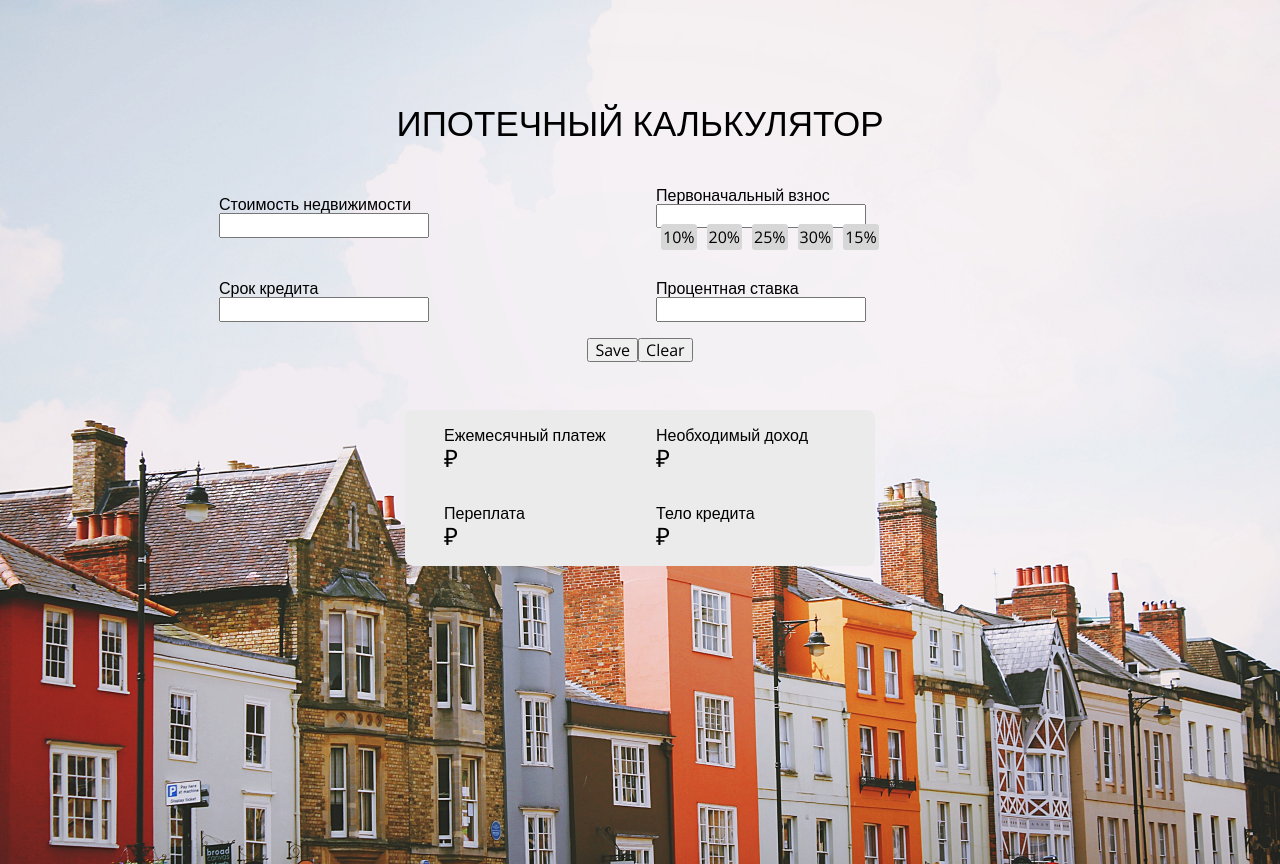
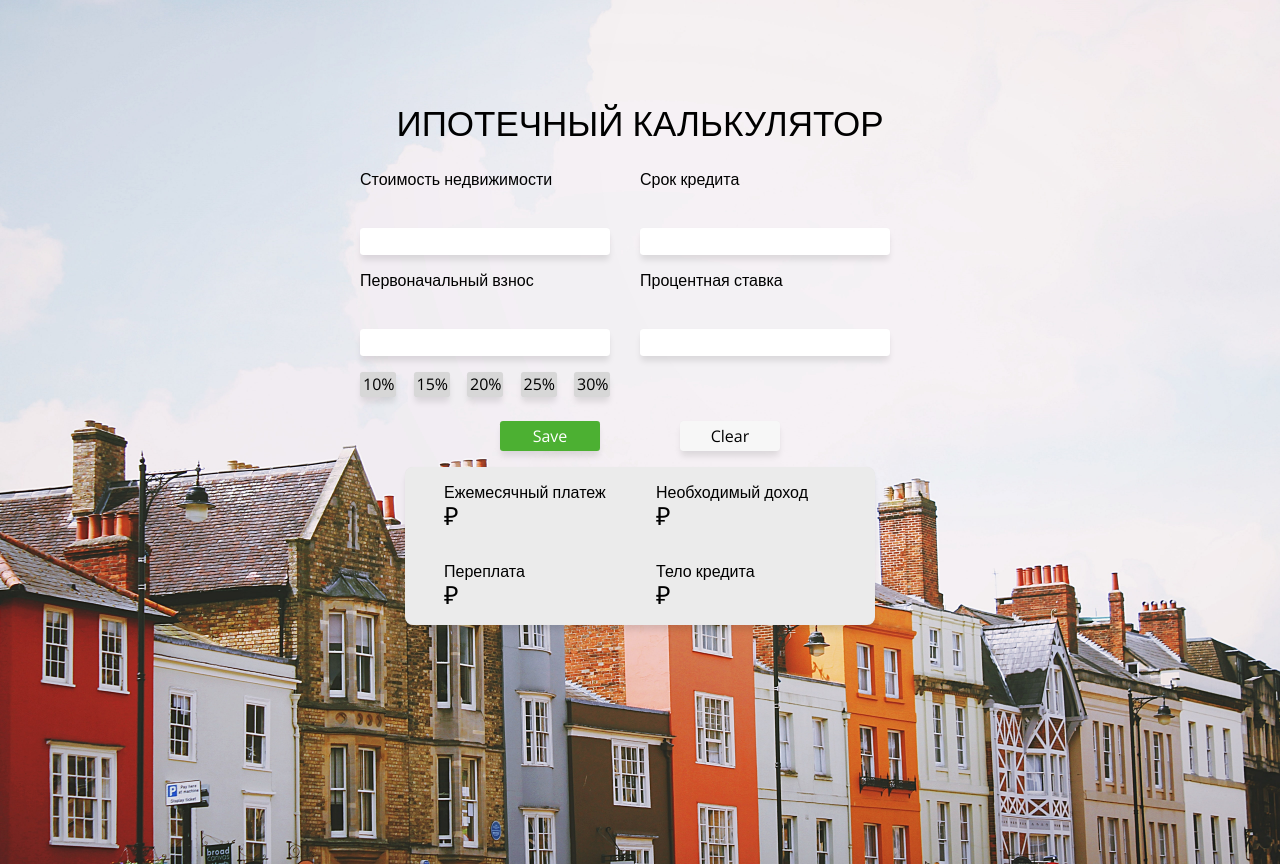
Before and after one commit to bthrsn/credit-calculator, a React (Create React App) app: page / in a window 1280 px wide. Built offline with nearby package versions, Linux system fonts and the light colour scheme.

Commit message:
add more styles and first part of calculation, need fixes

```diff
--- a/src/components/ButtonsBlock.js
+++ b/src/components/ButtonsBlock.js
@@ -4,18 +4,56 @@ import styled from 'styled-components';
 const Buttons = styled.div`
   display: flex;
   justify-content: space-between;
-  align-items: start;
+  align-items: center;
+  flex-direction: row;
+  width: 35%;
+
+    button {
+      width: 100px;
+      height: 30px;
+      border: none;
+      border-radius: .2rem;
+      box-shadow: 0 0 1px 0 rgba(8, 11, 14, .06),
+      0 6px 6px -1px rgba(8, 11, 1, .1);
+      cursor: pointer;
+      transition: all .3s ease-in-out;
+        &:hover {
+          box-shadow: 0 0 1px 0 rgba(8, 11, 14, .06),
+          0 16px 16px -1px rgba(8, 11, 1, .1);
+        }
 `;
 
-const SaveButton = styled.button``;
+const SaveButton = styled.button`
+  background-color: #4cb032;
+  color: #fff;
+`;
 
-const ClearButton = styled.button``;
+const ClearButton = styled.button`
+  background-color: #f7f7f7;
+  color: #000;
+`;
 
 const ButtonsBlock = () => {
+
+  // const saveData = (e) => {
+  //   e.preventDefault();
+  // }
+
+  // const clearData = (e) => {
+  //   e.preventDefault();
+  // }
   return (
     <Buttons>
-        <SaveButton>Save</SaveButton>
-        <ClearButton>Clear</ClearButton>
+        <SaveButton
+          // onClick={saveData()}
+          >
+            Save
+          </SaveButton>
+        <ClearButton
+          // onClick={clearData()}
+          >
+            Clear
+        </ClearButton>
     </Buttons>
   )
 }
--- a/src/components/FormBlock.js
+++ b/src/components/FormBlock.js
@@ -1,8 +1,9 @@
-import React from 'react';
+import React, {useState} from 'react';
 import styled from 'styled-components';
-import RadioButtons from './RadioButtons';
+import RadioButtonsBlock from './RadioButtonsBlock';
 import TotalBlock from './TotalBlock';
 import ButtonsBlock from './ButtonsBlock';
+import validateField from '../services/validateField';
 
 const Container = styled.div`
   display: flex;
@@ -10,7 +11,7 @@ const Container = styled.div`
   align-items: center;
   flex-direction: column;
   padding: 3rem 0;
-  max-width: 900px;
+  max-width: 800px;
   margin: auto;
 
     h1 {
@@ -24,47 +25,127 @@ const Container = styled.div`
     form {
       display: flex;
       justify-content: center;
-      align-items: center;
+      align-items: top;
       flex-wrap: wrap;
       margin-top: 1rem;
     }
+
 `;
 
 const InputSection = styled.div`
-  width: 45%;
-  min-width: 350px;
-  max-width: 450px;
-  display; flex;
+  width: 35%;
+  min-width: 250px;
+  max-width: 350px;
+  display: flex;
   flex-direction: column;
-  padding: 1rem;
+  padding-bottom: 1rem;
+
+    label {
+      margin-bottom: .5rem;
+    }
+
+    input {
+      margin-right: 30px;
+      height: 25px;
+      border: none;
+      outline: none;
+      border-radius: .2rem;
+      box-shadow: 0 0 1px 0 rgba(8, 11, 14, .06),
+      0 6px 6px -1px rgba(8, 11, 1, .1);
+      transition: all .3s ease-in-out;
+        &:hover,
+        &:focus {
+          box-shadow: 0 0 1px 0 rgba(8, 11, 14, .06),
+          0 16px 16px -1px rgba(8, 11, 1, .1);
+        }
+    }
+`;
+
+const ErrorBlock = styled.span`
+  margin: 1rem;
+  font-weight: 500;
+  color: red;
 `;
 
 
+
 const FormBlock = () => {
+const [purchasePrise, setPurchasePrise] = useState(''),
+      [loanTerm, setLoanTerm] = useState(''),
+      [downPayment, setDownPayment] = useState(''),
+      [loanApr, setLoanApr] = useState('');
+
+const setCalculation = async (e) => {
+    e.preventDefault()
+
+    // В поле можно вводить только цифры
+    const validatedPrice = await validateField(purchasePrise, setPurchasePrise),
+     validatedPayment = await validateField(loanTerm, setLoanTerm),
+     validatedLoanTerm = await validateField(downPayment, setDownPayment),
+     validatedLoanApr = await validateField(loanApr, setLoanApr);
+
+    //  Условия расчета
+    if (validatedPrice &&
+      validatedPayment &&
+      validatedLoanTerm &&
+      validatedLoanApr) {
+        console.log('Все значения введены правильно');
+        calculateValues();
+      }
+}
+
+const calculateValues = () => {
+  const principal = purchasePrise - downPayment;
+  console.log(principal);
+}
+
+
 
   return(
     <Container>
       <h1>Ипотечный калькулятор</h1>
       <form>
         <InputSection>
-          <label>Стоимость недвижимости</label><br/>
-          <input type='text' />
+          <label>Стоимость недвижимости</label>
+          <ErrorBlock>{purchasePrise.error}</ErrorBlock>
+          <input
+            onChange={(e) => {
+              setPurchasePrise(e.target.value)
+              setCalculation(e)}}
+            type='text' />
         </InputSection>
         <InputSection>
-          <label>Первоначальный взнос</label><br/>
-          <input type='text' />
-          <RadioButtons></RadioButtons>
+          <label>Срок кредита</label>
+          <ErrorBlock>{loanTerm.error}</ErrorBlock>
+          <input
+            onChange={(e) => {
+              setLoanTerm(e.target.value)
+              setCalculation(e)}}
+            type='text' />
         </InputSection>
         <InputSection>
-          <label>Срок кредита</label><br/>
-          <input type='text' />
+          <label>
+            Первоначальный взнос
+          </label>
+          <ErrorBlock>{downPayment.error}</ErrorBlock>
+          <input
+            onChange={(e) => {
+              setDownPayment(e.target.value)
+              setCalculation(e)}}
+            type='text' />
+          <RadioButtonsBlock></RadioButtonsBlock>
         </InputSection>
         <InputSection>
-          <label>Процентная ставка</label><br/>
-          <input type='text' />
+          <label>Процентная ставка</label>
+          <ErrorBlock>{loanApr.error}</ErrorBlock>
+          <input
+            onChange={(e) => {
+              setLoanApr(e.target.value)
+              setCalculation(e)}}
+            type='text' />
         </InputSection>
-        <ButtonsBlock />
       </form>
+      <ButtonsBlock />
       <TotalBlock />
     </Container>
   )
--- a/src/components/RadioButtons.js
+++ /dev/null
@@ -1,42 +0,0 @@
-import React, {Component} from 'react';
-import styled from 'styled-components';
-
-const RadioButton = styled.label`
-  display: inline;
-  margin: 5px;
-  padding: 2px;
-  background-color:#d7d7d7;
-  border-radius: .2rem;
-`;
-
-const RadioInput = styled.input`
-  display: none;
-
-  :checked+label {
-    background-color: #1790e9;
-  }
-`;
-
-export default class RadioButtons extends Component {
-
-  state = {
-    name: 'React'
-  }
-
-  onChangeValue = (e) => {
-    console.log(e.target.value);
-  }
-
-  render() {
-    return(
-      <div
-        onChange={this.onChangeValue}>
-          <RadioButton><RadioInput type="radio" value="10%" name="down-payment" />10%</RadioButton>
-          <RadioButton><RadioInput type="radio" value="20%" name="down-payment"/>20%</RadioButton>
-          <RadioButton><RadioInput type="radio" value="25%" name="down-payment"/>25%</RadioButton>
-          <RadioButton><RadioInput type="radio" value="30%" name="down-payment"/>30%</RadioButton>
-          <RadioButton><RadioInput type="radio" value="15%" name="down-payment"/>15%</RadioButton>
-      </div>
-    )
-  }
-}
--- /dev/null
+++ b/src/components/RadioButtonsBlock.js
@@ -0,0 +1,59 @@
+import React, {Component} from 'react';
+import styled from 'styled-components';
+
+const RadioButtons = styled.div`
+  display: flex;
+  justify-content: space-between;
+  align-items: flex-start;
+  flex-direction: row;
+  width: 40%;
+  min-width: 250px;
+  max-width: 350px;
+  margin-top: 1rem;
+
+  label {
+    width: 30px;
+    padding: 3px;
+    background-color: #d7d7d7;
+    border-radius: .2rem;
+    cursor: pointer;
+    transition: all .3s ease-in-out;
+    box-shadow: 0 0 1px 0 rgba(8, 11, 14, .06),
+      0 6px 6px -1px rgba(8, 11, 1, .1);
+        &:hover {
+          box-shadow: 0 0 1px 0 rgba(8, 11, 14, .06),
+          0 16px 16px -1px rgba(8, 11, 1, .1);
+        }
+        &:checked {
+          background-color: #1790e9;
+        }
+  }
+
+  input {
+    display: none;
+  }
+`;
+
+export default class RadioButtonsBlock extends Component {
+
+  state = {
+    name: 'React'
+  }
+
+  onChangeValue = (e) => {
+    console.log(e.target.value);
+  }
+
+  render() {
+    return(
+      <RadioButtons
+        onChange={this.onChangeValue}>
+          <label><input type="radio" value="10%" name="down-payment" />10%</label>
+          <label><input type="radio" value="15%" name="down-payment"/>15%</label>
+          <label><input type="radio" value="20%" name="down-payment"/>20%</label>
+          <label><input type="radio" value="25%" name="down-payment"/>25%</label>
+          <label><input type="radio" value="30%" name="down-payment"/>30%</label>
+      </RadioButtons>
+    )
+  }
+}
--- a/src/components/TotalBlock.js
+++ b/src/components/TotalBlock.js
@@ -1,4 +1,4 @@
-import React, {Component} from 'react';
+import React, {useState} from 'react';
 import styled from 'styled-components';
 
 const Total = styled.div`
@@ -7,46 +7,55 @@ const Total = styled.div`
   align-items: center;
   flex-wrap: wrap;
   max-width: 470px;
-  margin-top: 3rem;
+  margin-top: 1rem;
   background: #ebebeb;
   border-radius: .5rem;
+  box-shadow: 0 0 1px 0 rgba(8, 11, 14, .06),
+    0 6px 6px -1px rgba(8, 11, 1, .1);
 `;
 
 const OutputSection = styled.p`
   width: 35%;
   min-width: 180px;
   max-width: 250px;
-  display; flex;
+  display: flex;
   flex-direction: column;
   padding: 1rem;
+
+  span {
+    font-size: 25px;
+    font-weight: 500;
+  }
 `;
 
-const OutputResult = styled.span`
-  font-size: 1.5rem
-`;
+const TotalBlock = () => {
 
-export default class TotalBlock extends Component {
-  render() {
+    const [monthlyPayment, setMonthlyPayment] = useState(''),
+          [requiredIncome, setRequiredIncome] = useState(''),
+          [overPayment, setOverPayment] = useState(''),
+          [principal, setPrincipal] = useState('');
+
     return (
       <Total>
         <OutputSection>
-          Ежемесячный платеж<br/>
-          <OutputResult>₽</OutputResult>
+          Ежемесячный платеж
+          <span>{monthlyPayment} ₽</span>
         </OutputSection>
         <OutputSection>
-          Необходимый доход<br/>
-          <OutputResult>₽</OutputResult>
+          Необходимый доход
+          <span>{requiredIncome} ₽</span>
         </OutputSection>
         <OutputSection>
-          Переплата<br/>
-          <OutputResult>₽</OutputResult>
+          Переплата
+          <span>{overPayment} ₽</span>
         </OutputSection>
         <OutputSection>
-          Тело кредита<br/>
-          <OutputResult>₽</OutputResult>
+          Тело кредита
+          <span>{principal} ₽</span>
         </OutputSection>
       </Total>
 
     )
-  }
 }
+
+export default TotalBlock;
--- /dev/null
+++ b/src/services/validateField.js
@@ -0,0 +1,16 @@
+const validateField = (field, setValue) => {
+  let int = parseFloat(field);
+
+  if (field ==='' || field === 0) {
+    setValue({...field.values, error: "Введите значение"});
+    return false;
+  } else if (isNaN(int)) {
+    setValue({...field.values, error: "Вводите только цифры"});
+    return false;
+  } else {
+    setValue({int, error:''});
+    return true;
+  }
+}
+
+export default validateField;
```
